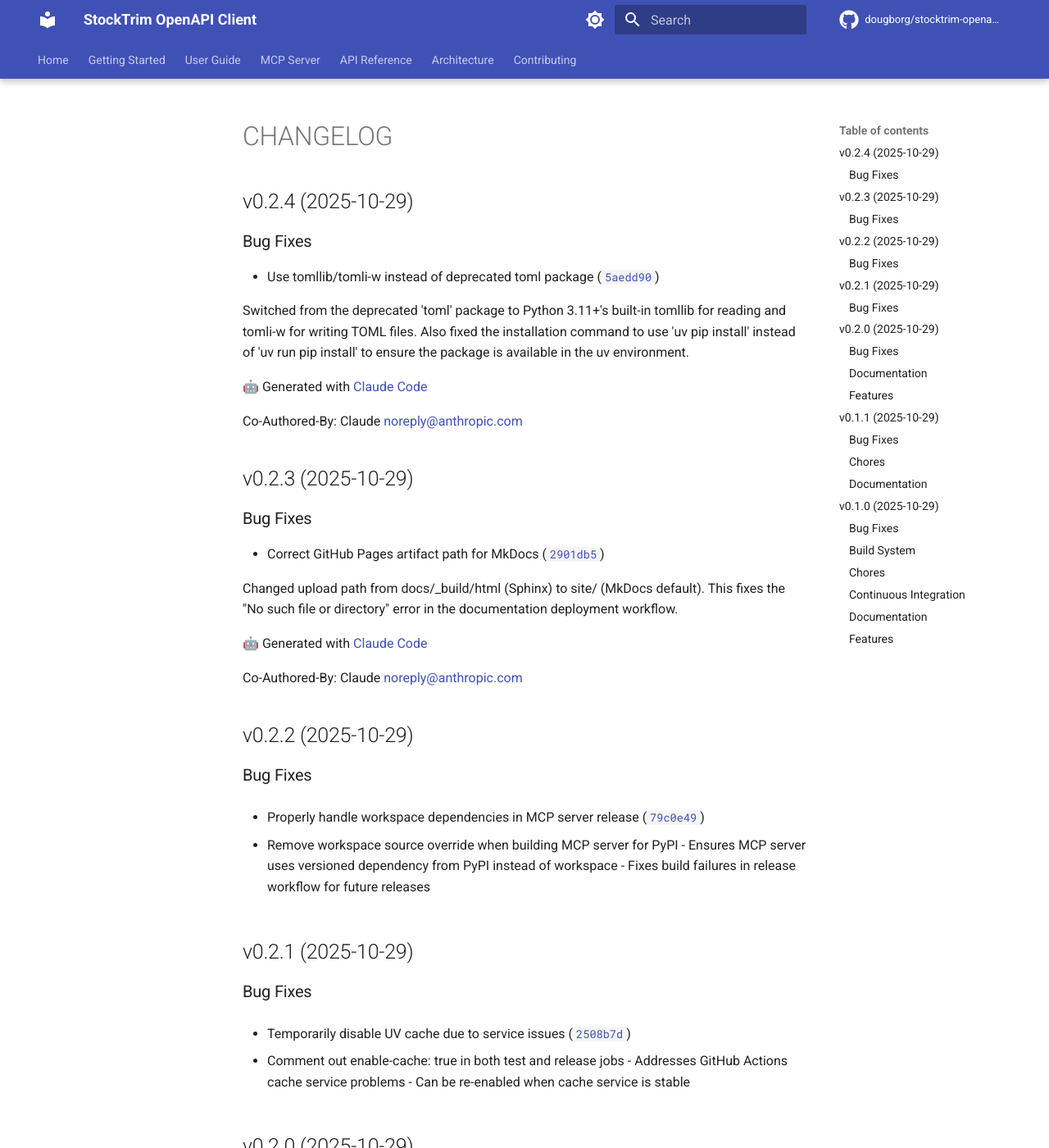
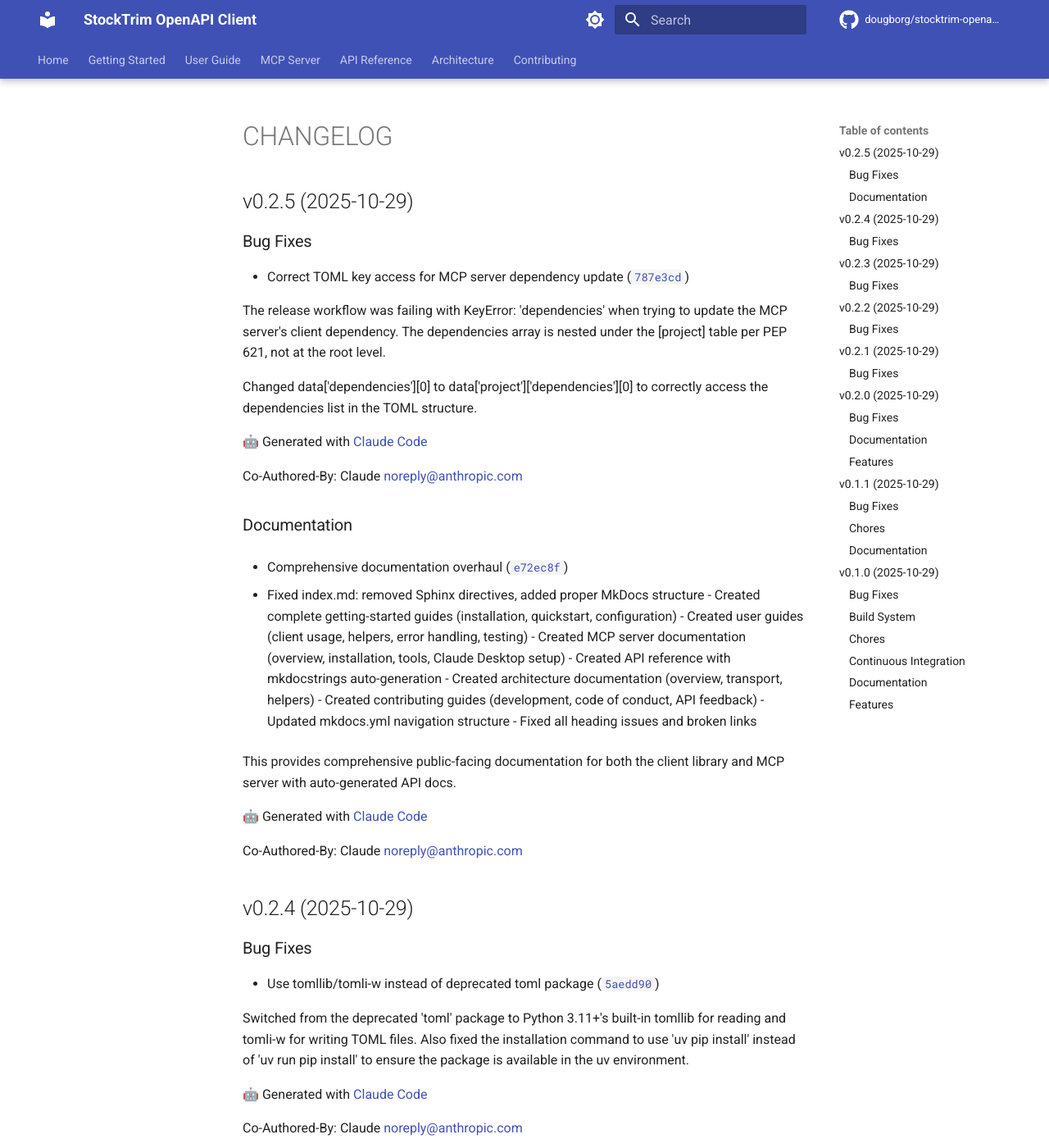
Before and after one commit to dougborg/stocktrim-openapi-client, an MkDocs documentation site: the page built from docs/CHANGELOG.md, in a window 1280 px wide and 1400 px high. Shown: the whole window at 82% size. Built offline with MkDocs 1.6.1 and Material for MkDocs 9.7.7, drawn with Linux system fonts in a browser that asks for light colours; comment, search, counter and statistics services are not loaded; the version menu is left out.

Commit message:
chore(release): client v0.2.5

```diff
--- a/docs/CHANGELOG.md
+++ b/docs/CHANGELOG.md
@@ -1,6 +1,45 @@
 # CHANGELOG
 
 <!-- version list -->
+
+## v0.2.5 (2025-10-29)
+
+### Bug Fixes
+
+- Correct TOML key access for MCP server dependency update
+  ([`787e3cd`](https://github.com/dougborg/stocktrim-openapi-client/commit/787e3cdf515fa3060fad6f6167f28c56f7fed2c7))
+
+The release workflow was failing with KeyError: 'dependencies' when trying to update the
+MCP server's client dependency. The dependencies array is nested under the [project]
+table per PEP 621, not at the root level.
+
+Changed data['dependencies'][0] to data['project']['dependencies'][0] to correctly
+access the dependencies list in the TOML structure.
+
+🤖 Generated with [Claude Code](https://claude.com/claude-code)
+
+Co-Authored-By: Claude <noreply@anthropic.com>
+
+### Documentation
+
+- Comprehensive documentation overhaul
+  ([`e72ec8f`](https://github.com/dougborg/stocktrim-openapi-client/commit/e72ec8fa5336a74e6badce3309a13f78a1009f96))
+
+- Fixed index.md: removed Sphinx directives, added proper MkDocs structure - Created
+  complete getting-started guides (installation, quickstart, configuration) - Created
+  user guides (client usage, helpers, error handling, testing) - Created MCP server
+  documentation (overview, installation, tools, Claude Desktop setup) - Created API
+  reference with mkdocstrings auto-generation - Created architecture documentation
+  (overview, transport, helpers) - Created contributing guides (development, code of
+  conduct, API feedback) - Updated mkdocs.yml navigation structure - Fixed all heading
+  issues and broken links
+
+This provides comprehensive public-facing documentation for both the client library and
+MCP server with auto-generated API docs.
+
+🤖 Generated with [Claude Code](https://claude.com/claude-code)
+
+Co-Authored-By: Claude <noreply@anthropic.com>
 
 ## v0.2.4 (2025-10-29)
 
--- a/pyproject.toml
+++ b/pyproject.toml
@@ -1,6 +1,6 @@
 [project]
 name = "stocktrim-openapi-client"
-version = "0.2.4"
+version = "0.2.5"
 description = "A modern, pythonic StockTrim Inventory Management API client with automatic retries, rate limiting, and smart pagination"
 authors = [
     {name = "Doug Borg", email = "dougborg@dougborg.org"},
--- a/stocktrim_public_api_client/__init__.py
+++ b/stocktrim_public_api_client/__init__.py
@@ -5,7 +5,7 @@ A modern, pythonic StockTrim Inventory Management API client with automatic
 retries and custom authentication.
 """
 
-__version__ = "0.2.4"
+__version__ = "0.2.5"
 
 from .stocktrim_client import StockTrimClient
 from .utils import (
```
